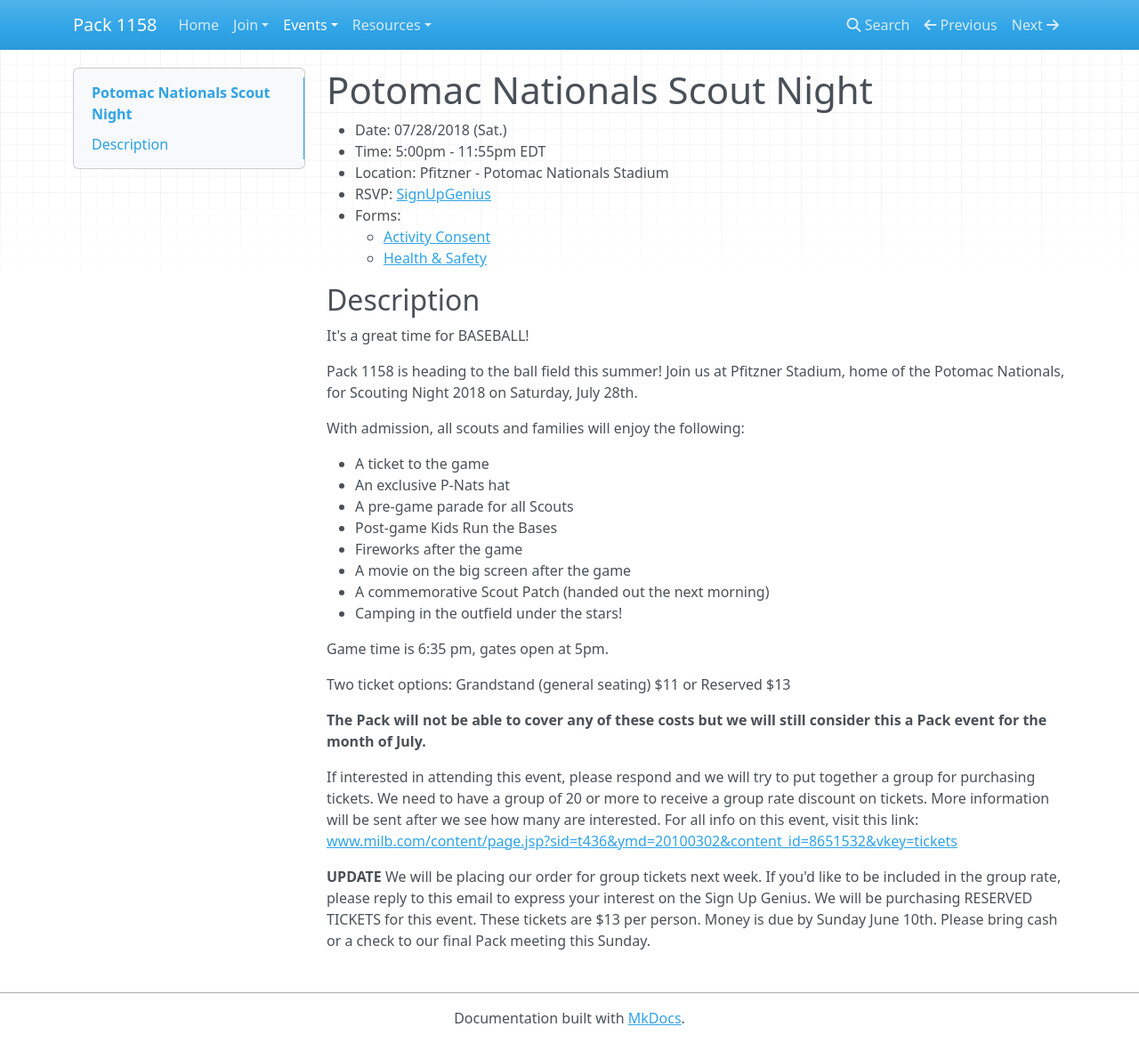
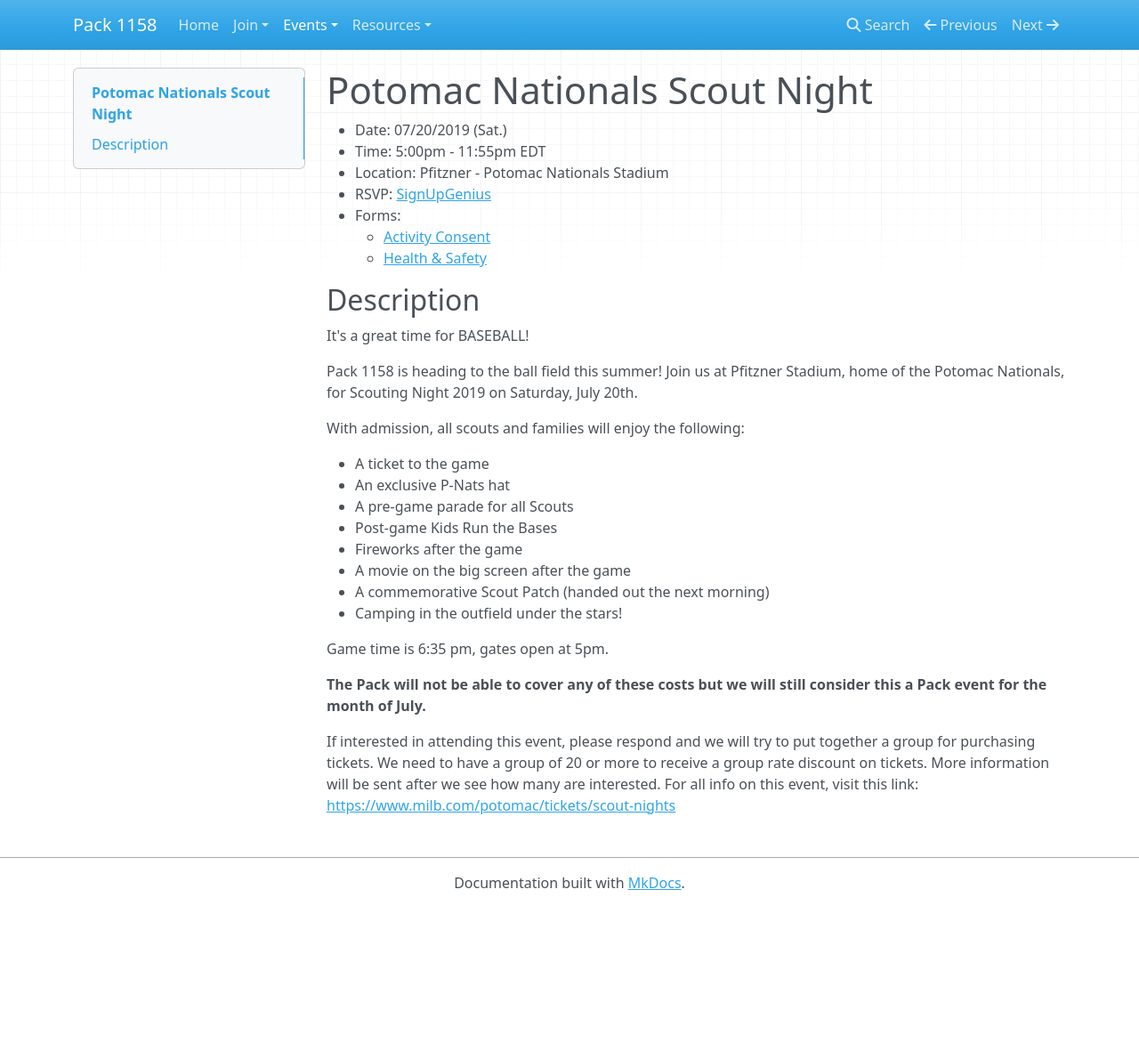
Before and after one commit to pack1158/pack1158.github.io, an MkDocs documentation site: the page built from docs/events/potomac-nationals-scout-night.md, in a window 1280 px wide and 1172 px high. Shown: the whole window at 89% size. Built offline with MkDocs 1.6.1, drawn with Linux system fonts in a browser that asks for light colours; nearby versions of some CDN libraries; old or Windows-style settings are respelled for this version of MkDocs.

Commit message:
Update scout night details

```diff
--- a/docs/events/potomac-nationals-scout-night.md
+++ b/docs/events/potomac-nationals-scout-night.md
@@ -1,9 +1,9 @@
 # Potomac Nationals Scout Night
 
-- Date: 07/28/2018 (Sat.)
+- Date: 07/20/2019 (Sat.)
 - Time: 5:00pm - 11:55pm EDT
 - Location: Pfitzner - Potomac Nationals Stadium
-- RSVP: [SignUpGenius](https://www.signupgenius.com/go/10c0949aba92caafc1-potomac)
+- RSVP: [SignUpGenius](https://www.signupgenius.com/go/10c0548a4ac29a1fb6-scout)
 - Forms:
     - [Activity Consent](scout-night-activity-consent-form.pdf)
     - [Health & Safety](https://filestore.scouting.org/filestore/HealthSafety/pdf/680-001_AB.pdf)
@@ -13,8 +13,8 @@
 It's a great time for BASEBALL!
 
 Pack 1158 is heading to the ball field this summer!  Join us at Pfitzner
-Stadium, home of the Potomac Nationals, for Scouting Night 2018 on Saturday,
-July 28th.
+Stadium, home of the Potomac Nationals, for Scouting Night 2019 on Saturday,
+July 20th.
 
 With admission, all scouts and families will enjoy the following:
 
@@ -29,8 +29,6 @@
 
  Game time is 6:35 pm, gates open at 5pm.
 
- Two ticket options: Grandstand (general seating) $11 or Reserved $13
-
 **The Pack will not be able to cover any of these costs but we will still
 consider this a Pack event for the month of July.**
 
@@ -39,10 +37,4 @@
 to receive a group rate discount on tickets.  More information will be sent
 after we see how many are interested. For all info on this event, visit this
 link:
-[www.milb.com/content/page.jsp?sid=t436&ymd=20100302&content_id=8651532&vkey=tickets](http://www.milb.com/content/page.jsp?sid=t436&ymd=20100302&content_id=8651532&vkey=tickets)
-
-**UPDATE** We will be placing our order for group tickets next week. If you'd
-like to be included in the group rate, please reply to this email to express
-your interest on the Sign Up Genius. We will be purchasing RESERVED TICKETS for
-this event. These tickets are $13 per person. Money is due by Sunday June 10th.
-Please bring cash or a check to our final Pack meeting this Sunday.
+[https://www.milb.com/potomac/tickets/scout-nights](https://www.milb.com/potomac/tickets/scout-nights)
```
